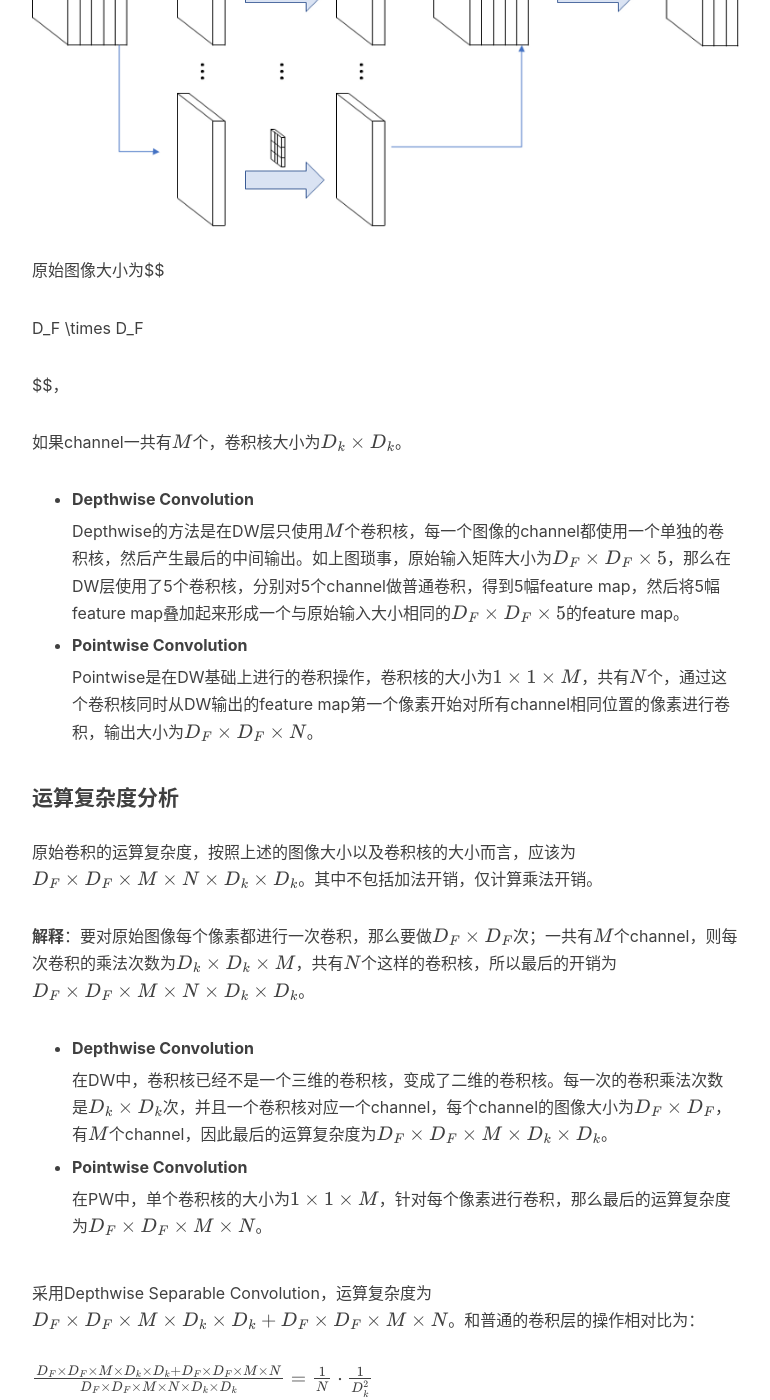
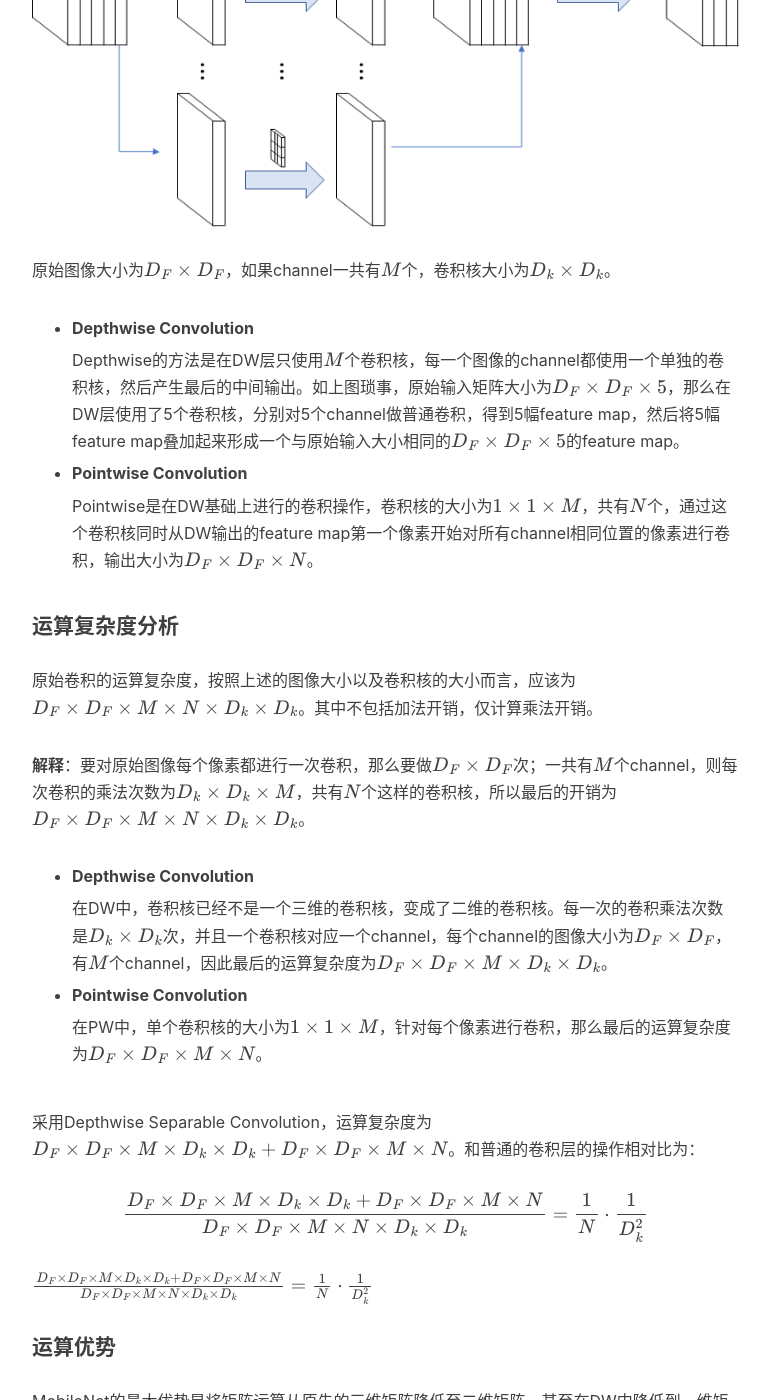
Before and after one commit to EnzoDuan/EnzoDuan.github.io, a Jekyll site: the page built from _posts/2018-04-14-Mobilenet.markdown, in a window 1280 px wide and 1400 px high, scrolled down 882 px. Shown: the whole window, without its empty margins (233-1003 px from the left). Built offline with Jekyll 4.4.1, drawn with Linux system fonts in a browser that asks for light colours; nearby versions of some CDN libraries; formulas are drawn with MathJax 3; comment, search, counter and statistics services are not loaded; part of the change alters nothing that is shown.

Commit message:
test-posts-math-5

```diff
--- a/_includes/nav.html
+++ b/_includes/nav.html
@@ -64,3 +64,19 @@
         }
     }
 </script>
+
+<script type="text/x-mathjax-config">
+        MathJax.Hub.Config({
+          jax: ["input/TeX", "output/HTML-CSS"],
+          tex2jax: {
+            inlineMath: [ ['$', '$'], ["\(", "\)"] ],
+            displayMath: [ ['$$', '$$'], ["\[", "\]"] ],
+            processEscapes: true,
+            skipTags: ['script', 'noscript', 'style', 'textarea', 'pre', 'code']
+          }
+          //,
+          //displayAlign: "left",
+          //displayIndent: "2em"
+        });
+</script>
+<script src="http://cdn.mathjax.org/mathjax/latest/MathJax.js?config=TeX-AMS_HTML" type="text/javascript" async></script>
--- a/_posts/2018-04-14-Mobilenet.markdown
+++ b/_posts/2018-04-14-Mobilenet.markdown
@@ -12,13 +12,7 @@ header-img: "img/post-bg-2015.jpg"
 
 ![a](/img/in-post/img/dsc.png)
 
-原始图像大小为$$
-
- D_F \times D_F
-
-$$，
-
-如果channel一共有$M$个，卷积核大小为$D_k \times D_k$。
+原始图像大小为$$ D_F \times D_F $$，如果channel一共有$M$个，卷积核大小为$D_k \times D_k$。
 
 * **Depthwise Convolution**
 
@@ -43,6 +37,12 @@ $$，
   在PW中，单个卷积核的大小为$1\times1\times M$，针对每个像素进行卷积，那么最后的运算复杂度为$D_F \times D_F \times M \times N$。
 
 采用Depthwise Separable Convolution，运算复杂度为$D_F \times D_F \times M \times D_k \times D_k + D_F \times D_F \times M \times N$。和普通的卷积层的操作相对比为：
+
+$$ \begin{equation}
+
+\frac{D_F \times D_F \times M \times D_k \times D_k + D_F \times D_F \times M \times N}{D_F \times D_F \times M \times N \times D_k \times D_k} = \frac{1}{N}·\frac{1}{D_k^2}
+
+\end{equation}$$
 
 $\frac{D_F \times D_F \times M \times D_k \times D_k + D_F \times D_F \times M \times N}{D_F \times D_F \times M \times N \times D_k \times D_k} = \frac{1}{N}·\frac{1}{D_k^2} $
 
```
